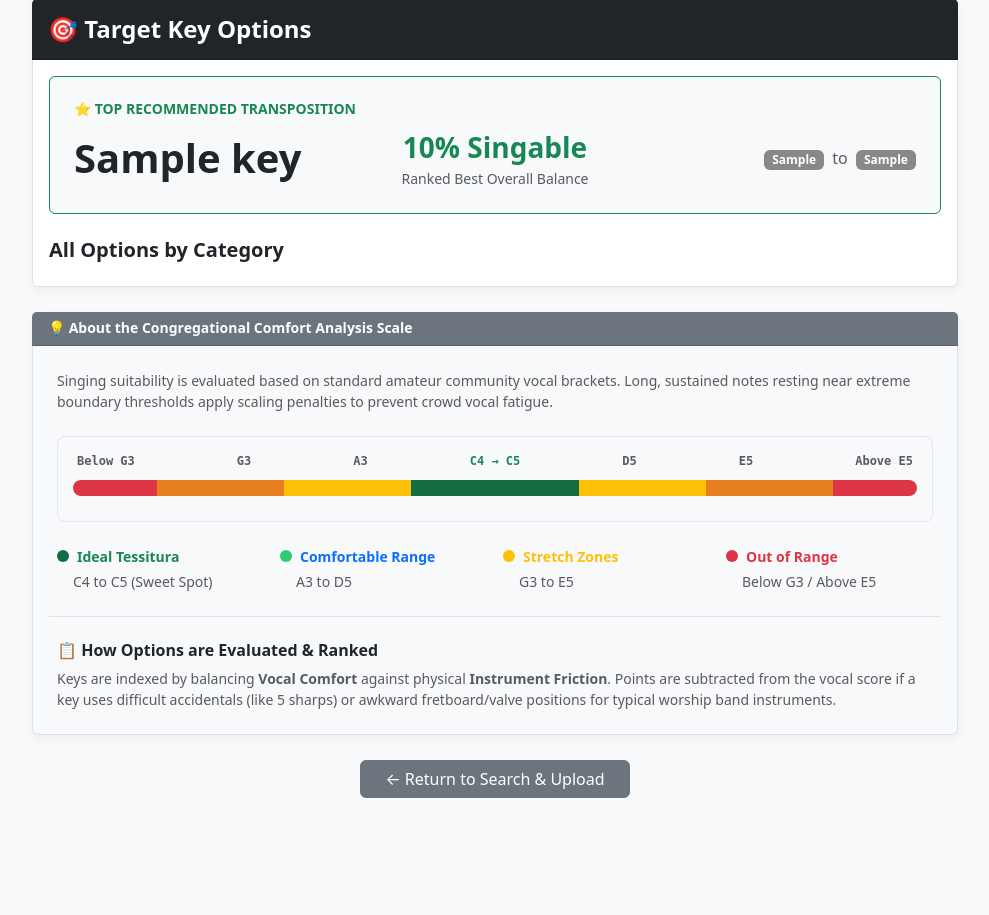
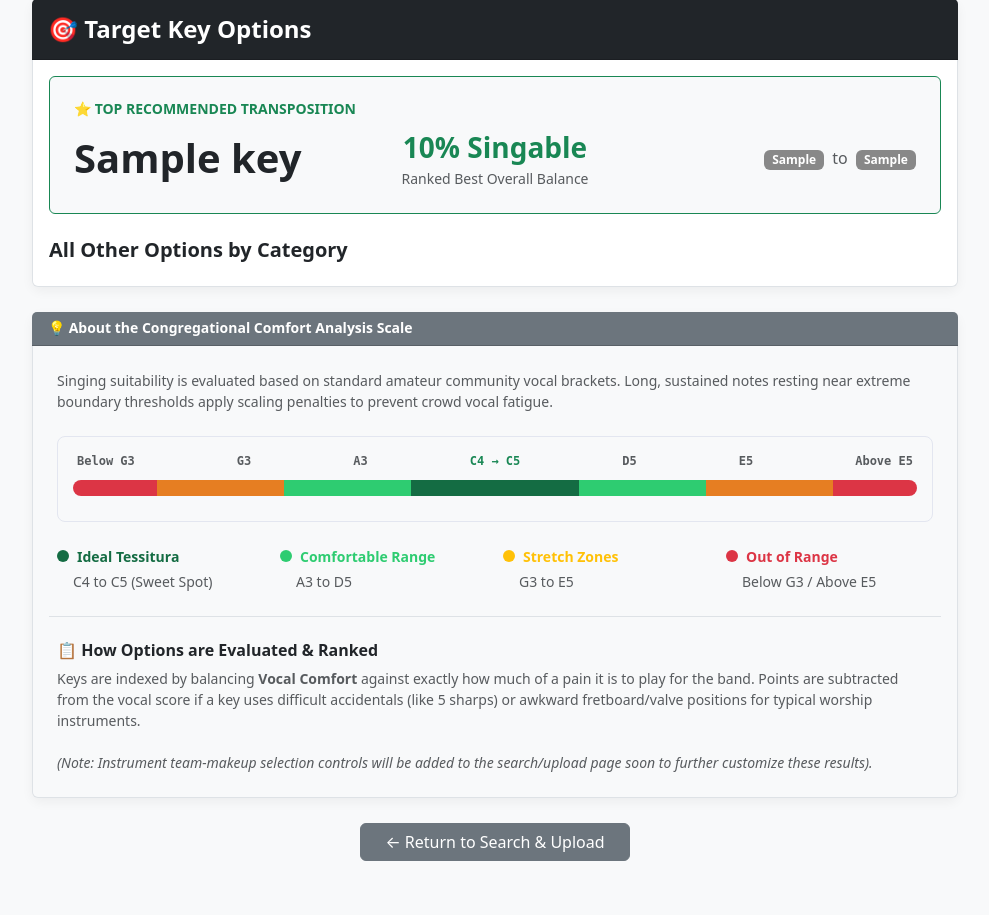
Before and after one commit to mpylon16/Congregational-Key-Finder, a Flask app: template templates/analysis_results.html in a window 1280 px wide. Shown: the part 237-1152 px from the top of the page, without its empty margins (145-1134 px from the left). Before the commit the page ends 1035 px from the top, so only its background shows below. Run offline with Flask 3, Linux system fonts and the light colour scheme; the template is opened without the code that fills it: most values are stand-ins (such as "Sample title", 1, 10 or a date in 2020).

Commit message:
more fixes

```diff
--- a/app.py
+++ b/app.py
@@ -1197,21 +1197,29 @@ def extract_vocal_note_info(score, fallback_time_signature='4/4', source_name='u
 def deduplicate_by_key(all_keys_analysis):
     best_versions = {}
     for k in all_keys_analysis:
-        if not isinstance(k, dict): continue
+        if not isinstance(k, dict) or 'key' not in k:
+            continue
 
-        # Group by Pitch Class (0-11) to guarantee exactly 12 options
-        if 'music21_key' in k and hasattr(k['music21_key'], 'tonic'):
-            pitch_class = k['music21_key'].tonic.pitchClass
-        else:
-            pitch_class = k['key'] # Fallback for older database caches
+        # Extract the base note name to use as a unique bucket (e.g., "C", "D-", "E♭")
+        raw_tonic = str(k['key']).split()[0]
 
-        if pitch_class not in best_versions or k['final_score'] > best_versions[pitch_class]['final_score']:
-            best_versions[pitch_class] = k
+        # Normalize enharmonics and legacy minus signs so they map to the exact same bucket
+        enharmonic_map = {
+            'C#': 'D♭', 'D-': 'D♭', 'D#': 'E♭', 'E-': 'E♭',
+            'F#': 'G♭', 'G-': 'G♭', 'G#': 'A♭', 'A-': 'A♭',
+            'A#': 'B♭', 'B-': 'B♭'
+        }
+        bucket = enharmonic_map.get(raw_tonic, raw_tonic)
+
+        # If this bucket is empty, or this specific octave variation has a higher score, keep it
+        if bucket not in best_versions or k['final_score'] > best_versions[bucket]['final_score']:
+            best_versions[bucket] = k
 
     # Sort descending by our newly calculated final score
     sorted_options = sorted(best_versions.values(), key=lambda x: x['final_score'], reverse=True)
-    return sorted_options[:12] # Ensure strictly 12 options
 
+    # This mathematically guarantees exactly 12 options maximum
+    return sorted_options[:12]
 
 @app.route('/download/<folder>/<filename>')
 def download_file(folder, filename):
--- a/templates/analysis_results.html
+++ b/templates/analysis_results.html
@@ -107,22 +107,22 @@
                         </h5>
                         <div class="row align-items-center">
                             <div class="col-sm-4">
-                                <span class="display-6 fw-bold text-dark">{{ recommended.key }}</span>
+                                <span class="display-6 fw-bold text-dark">{{ recommended.key | replace('-', '♭') }}</span>
                             </div>
                             <div class="col-sm-4 text-center">
                                 <span class="fs-3 fw-bold text-success">{{ recommended.comfort_score }}% Singable</span>
                                 <div class="small text-muted">Ranked Best Overall Balance</div>
                             </div>
                             <div class="col-sm-4 text-sm-end">
-                                <span class="badge text-white px-2 py-1" style="background-color: {{ recommended.low_color }}">{{ recommended.range_low }}</span>
+                                <span class="badge text-white px-2 py-1" style="background-color: {{ recommended.low_color }}">{{ recommended.range_low | replace('-', '♭') }}</span>
                                 <span class="text-muted mx-1">to</span>
-                                <span class="badge text-white px-2 py-1" style="background-color: {{ recommended.high_color }}">{{ recommended.range_high }}</span>
+                                <span class="badge text-white px-2 py-1" style="background-color: {{ recommended.high_color }}">{{ recommended.range_high | replace('-', '♭') }}</span>
                             </div>
                         </div>
                     </div>
                     {% endif %}
 
-                    <h5 class="fw-bold text-dark mt-4">All Options by Category</h5>
+                    <h5 class="fw-bold text-dark mt-4">All Other Options by Category</h5>
 
                     {% for limit in thresholds %}
                         {% set outer_loop = loop %}
@@ -137,7 +137,7 @@
                             <div class="category-header mt-3 px-3 py-2 rounded fw-bold fs-6
                                 {% if limit.slug == 'perfect' %}bg-dark-green text-white
                                 {% elif limit.slug == 'very-singable' %}bg-light-green text-white
-                                {% elif limit.slug == 'challenging' %}bg-warning text-dark
+                                {% elif limit.slug == 'challenging' %}bg-yellow text-dark
                                 {% elif limit.slug == 'uncomfortable' %}bg-orange text-white
                                 {% else %}bg-danger text-white{% endif %}">
                                 {{ limit.label }} <span class="fw-normal fs-6 opacity-90">— {{ limit.desc }}</span>
@@ -148,14 +148,14 @@
                                     <tbody class="bg-white">
                                         {% for k in category_keys %}
                                         <tr>
-                                            <td class="fw-bold text-dark fs-5" style="width: 30%;">{{ k.key }}</td>
+                                            <td class="fw-bold text-dark fs-5" style="width: 30%;">{{ k.key | replace('-', '♭') }}</td>
                                             <td style="width: 35%;">
                                                 <div class="d-flex align-items-center gap-2">
                                                     <div class="progress flex-grow-1" style="height: 8px; max-width: 120px;">
                                                         <div class="progress-bar
                                                             {% if limit.slug == 'perfect' %}bg-dark-green
                                                             {% elif limit.slug == 'very-singable' %}bg-light-green
-                                                            {% elif limit.slug == 'challenging' %}bg-warning
+                                                            {% elif limit.slug == 'challenging' %}bg-yellow
                                                             {% elif limit.slug == 'uncomfortable' %}bg-orange
                                                             {% else %}bg-danger{% endif %}" style="width: {{ k.comfort_score }}%"></div>
                                                     </div>
@@ -163,9 +163,9 @@
                                                 </div>
                                             </td>
                                             <td style="width: 35%;">
-                                                <span class="badge text-white px-2 py-1" style="background-color: {{ k.low_color }}">{{ k.range_low }}</span>
+                                                <span class="badge text-white px-2 py-1" style="background-color: {{ k.low_color }}">{{ k.range_low | replace('-', '♭') }}</span>
                                                 <span class="text-muted px-1">→</span>
-                                                <span class="badge text-white px-2 py-1" style="background-color: {{ k.high_color }}">{{ k.range_high }}</span>
+                                                <span class="badge text-white px-2 py-1" style="background-color: {{ k.high_color }}">{{ k.range_high | replace('-', '♭') }}</span>
                                             </td>
 
                                             {% if not is_database_pull %}
@@ -211,14 +211,14 @@
                         <div class="col-md-6 col-lg-3">
                             <div class="d-flex align-items-center gap-2 mb-1">
                                 <span class="d-inline-block rounded-circle" style="width:12px; height:12px; background:#146c43;"></span>
-                                <strong class="small text-success">Ideal Tessitura</strong>
+                                <strong class="small" style="color: #146c43;">Ideal Tessitura</strong>
                             </div>
                             <div class="text-muted small ps-3">C4 to C5 (Sweet Spot)</div>
                         </div>
                         <div class="col-md-6 col-lg-3">
                             <div class="d-flex align-items-center gap-2 mb-1">
                                 <span class="d-inline-block rounded-circle" style="width:12px; height:12px; background:#2ecc71;"></span>
-                                <strong class="small text-primary">Comfortable Range</strong>
+                                <strong class="small" style="color: #2ecc71;">Comfortable Range</strong>
                             </div>
                             <div class="text-muted small ps-3">A3 to D5</div>
                         </div>
@@ -241,7 +241,7 @@
                     <div class="ranking-explainer">
                         <h6 class="fw-bold text-dark mb-2">📋 How Options are Evaluated & Ranked</h6>
                         <p class="small text-muted m-0">
-                            Keys are indexed by balancing <strong>Vocal Comfort</strong> against physical <strong>Instrument Friction</strong>. Points are subtracted from the vocal score if a key uses difficult accidentals (like 5 sharps) or awkward fretboard/valve positions for typical worship band instruments.
+                            Keys are indexed by balancing <strong>Vocal Comfort</strong> against exactly how much of a pain it is to play for the band. Points are subtracted from the vocal score if a key uses difficult accidentals (like 5 sharps) or awkward fretboard/valve positions for typical worship instruments. <br><br><i>(Note: Instrument team-makeup selection controls will be added to the search/upload page soon to further customize these results).</i>
                         </p>
                     </div>
                 </div>
@@ -258,7 +258,9 @@
 <style>
     .bg-dark-green { background-color: #146c43 !important; }
     .bg-light-green { background-color: #2ecc71 !important; }
+    .bg-yellow { background-color: #ffc107 !important; }
     .bg-orange { background-color: #e67e22 !important; }
+    .bg-red { background-color: #dc3545 !important; }
 
     .scale-container {
         background: #f8f9fa;
@@ -276,12 +278,13 @@
     .tessitura-bar {
         height: 16px;
         border-radius: 8px;
+        /* Perfect color mapping to legend hex codes */
         background: linear-gradient(to right,
             #dc3545 0%, #dc3545 10%,
             #e67e22 10%, #e67e22 25%,
-            #ffc107 25%, #ffc107 40%,
+            #2ecc71 25%, #2ecc71 40%,
             #146c43 40%, #146c43 60%,
-            #ffc107 60%, #ffc107 75%,
+            #2ecc71 60%, #2ecc71 75%,
             #e67e22 75%, #e67e22 90%,
             #dc3545 90%, #dc3545 100%
         );
```
